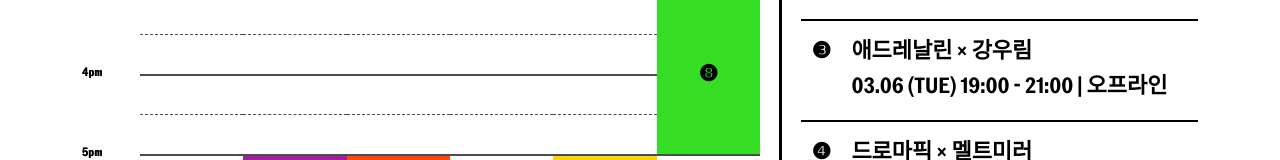
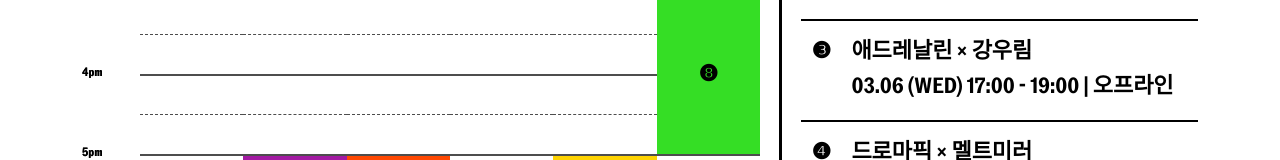
Before and after one commit to rachel5640/hivcdsiso2024, a React (Vite) app: page /lecture in a window 1280 px wide. Shown: the part 283-443 px from the top of the page. Built offline with nearby package versions, Linux system fonts and the light colour scheme; a web font is replaced by a local one.

Commit message:
feat: 정보 수정

```diff
--- a/src/views/LecturePage/constant/text.ts
+++ b/src/views/LecturePage/constant/text.ts
@@ -23,7 +23,7 @@ export const LECTURE_DATA = [
     number: 3,
     blacknumber: '❸',
     title: '애드레날린 × 강우림',
-    date: '03.06 (TUE) 19:00 - 21:00 | 오프라인',
+    date: '03.06 (WED) 17:00 - 19:00 | 오프라인',
     description:
       '강우림은 홍익대학교 시각디자인과 출신으로 광고 소모임 애드레날린에서 활동했던 제일기획 소속 아트디렉터다. 2016년 이후로 제작본부 아트디렉터로서 삼성전자, 한국GM 쉐보레, 신한은행, 한샘 등 다양한 기업의 광고를 제작했다. 2024 SISO에서는 광고대행사에서 한 편의 광고를 만드는 과정 및 광고회사 아트디렉터의 업무와 같이 광고계의 실무에 대해 강연하고자 한다.',
     instagram: '',
```
Also changed, not shown: src/views/ExhibitionPage/assets/dromapic_btn.svg.
